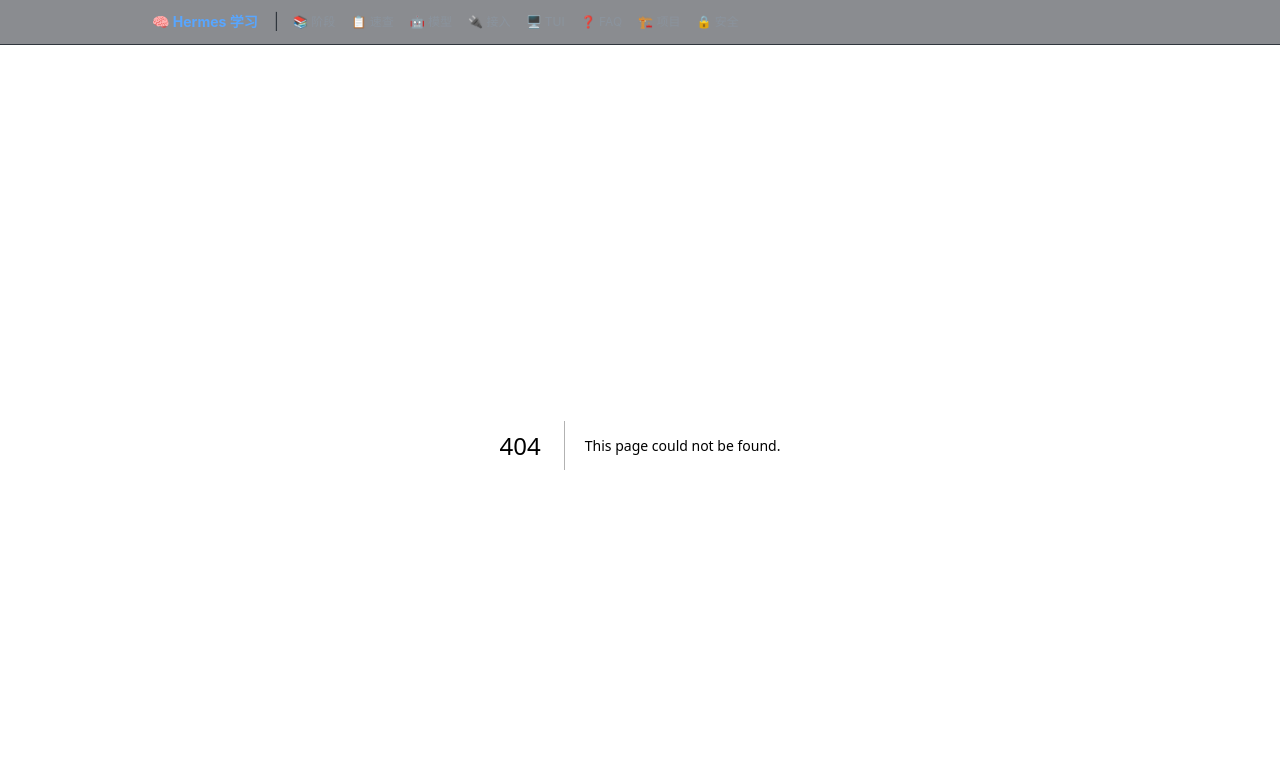
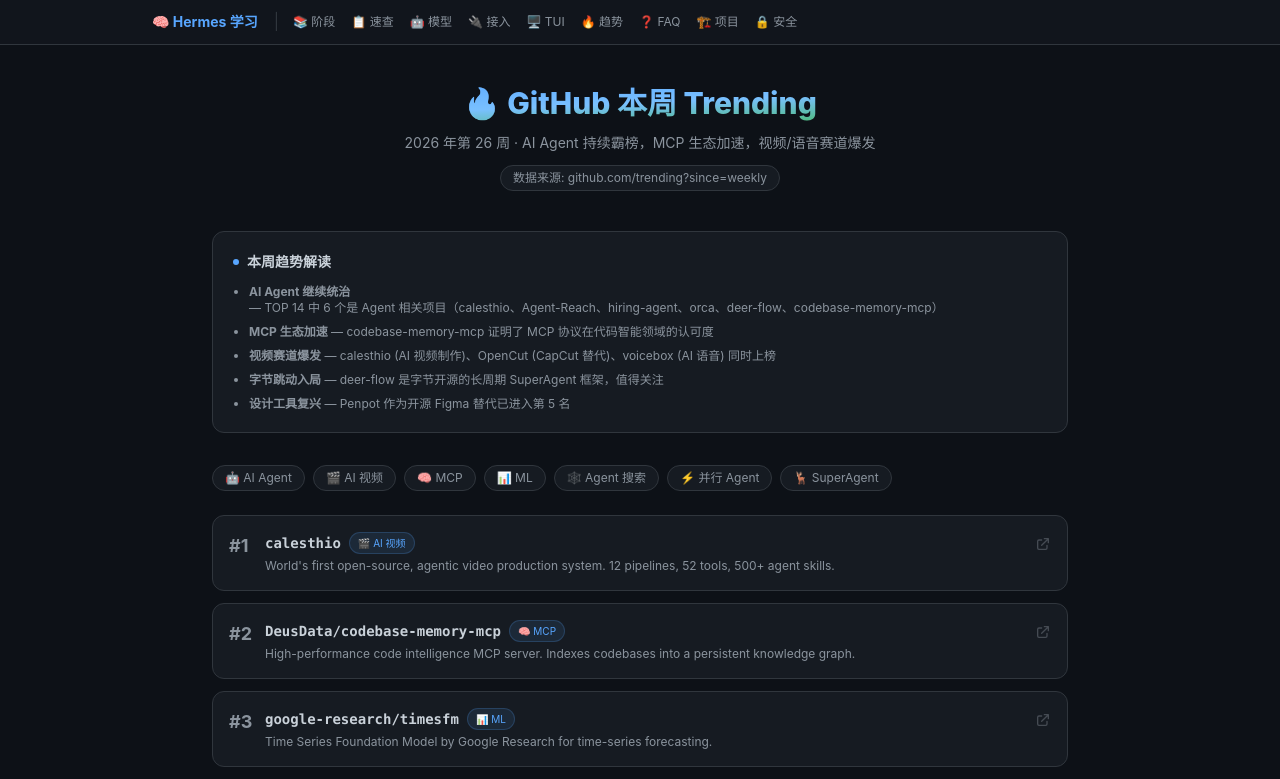
Before and after one commit to dao-ai/hermes-learning, a Next.js app: page /trending in a window 1280 px wide. Before the commit this address had no page. Shown: the top 779 px of the page. Built offline with nearby package versions, Linux system fonts and the light colour scheme.

Commit message:
add: GitHub trending weekly page (2026 W26)

```diff
--- a/src/app/page.tsx
+++ b/src/app/page.tsx
@@ -8,6 +8,7 @@
   { href: "/providers", icon: "🔌", title: "Provider 配置", desc: "12 个提供商接入步骤" },
   { href: "/tui", icon: "🖥️", title: "TUI 终端 UI", desc: "Ink (React) 全功能终端界面" },
   { href: "/faq", icon: "❓", title: "常见问题", desc: "7 个高频问题及解决方案" },
+  { href: "/trending", icon: "🔥", title: "GitHub 趋势", desc: "每周开源项目排行榜" },
   { href: "/projects", icon: "🏗️", title: "实操项目", desc: "每阶段一个实战练习" },
   { href: "/security", icon: "🔒", title: "安全与隐私", desc: "审批模式、密钥管理、PII" },
 ];
--- /dev/null
+++ b/src/app/trending/page.tsx
@@ -0,0 +1,120 @@
+export default function TrendingPage() {
+  const repos = [
+    { rank: 1, name: "calesthio", desc: "World's first open-source, agentic video production system. 12 pipelines, 52 tools, 500+ agent skills.", tag: "🎬 AI 视频", url: "https://github.com/sponsors/calesthio" },
+    { rank: 2, name: "DeusData/codebase-memory-mcp", desc: "High-performance code intelligence MCP server. Indexes codebases into a persistent knowledge graph.", tag: "🧠 MCP", url: "https://github.com/DeusData/codebase-memory-mcp" },
+    { rank: 3, name: "google-research/timesfm", desc: "Time Series Foundation Model by Google Research for time-series forecasting.", tag: "📊 ML", url: "https://github.com/google-research/timesfm" },
+    { rank: 4, name: "koala73/worldmonitor", desc: "Real-time global intelligence dashboard. AI-powered news aggregation & geopolitical monitoring.", tag: "🌍 监控", url: "https://github.com/koala73/worldmonitor" },
+    { rank: 5, name: "penpot/penpot", desc: "Open-source design tool for design and code collaboration.", tag: "🎨 设计", url: "https://github.com/penpot/penpot" },
+    { rank: 6, name: "jamiepine/voicebox", desc: "Open-source AI voice studio. Clone, dictate, create.", tag: "🎤 语音", url: "https://github.com/jamiepine/voicebox" },
+    { rank: 7, name: "Panniantong/Agent-Reach", desc: "Give your AI agent eyes to see the entire internet. Search X, Reddit, YouTube, GitHub, B站, 小红书.", tag: "🕸️ Agent 搜索", url: "https://github.com/Panniantong/Agent-Reach" },
+    { rank: 8, name: "OpenCut-app/OpenCut", desc: "The open-source CapCut alternative.", tag: "✂️ 视频编辑", url: "https://github.com/OpenCut-app/OpenCut" },
+    { rank: 9, name: "interviewstreet/hiring-agent", desc: "AI agent to evaluate and score resumes.", tag: "🤖 HR Agent", url: "https://github.com/interviewstreet/hiring-agent" },
+    { rank: 10, name: "stablyai/orca", desc: "ADE for working with a fleet of parallel agents. Run any coding agent with your own subscription.", tag: "⚡ 并行 Agent", url: "https://github.com/stablyai/orca" },
+    { rank: 11, name: "n0-computer/iroh", desc: "IP addresses break, dial keys instead. Modular networking stack in Rust.", tag: "🦀 Rust", url: "https://github.com/n0-computer/iroh" },
+    { rank: 12, name: "Kong/insomnia", desc: "Open-source cross-platform API client for GraphQL, REST, WebSockets, SSE and gRPC.", tag: "🔌 API 工具", url: "https://github.com/Kong/insomnia" },
+    { rank: 13, name: "makeplane/plane", desc: "Open-source Jira, Linear, Monday, and ClickUp alternative.", tag: "📋 项目管理", url: "https://github.com/makeplane/plane" },
+    { rank: 14, name: "bytedance/deer-flow", desc: "Open-source long-horizon SuperAgent harness that researches, codes, and creates.", tag: "🦌 SuperAgent", url: "https://github.com/bytedance/deer-flow" },
+  ];
+
+  const tags = ["🤖 AI Agent", "🎬 AI 视频", "🧠 MCP", "📊 ML", "🕸️ Agent 搜索", "⚡ 并行 Agent", "🦌 SuperAgent"];
+
+  return (
+    <div className="max-w-4xl mx-auto px-5 pt-10 pb-20">
+      {/* Header */}
+      <div className="text-center mb-10">
+        <h1 className="text-3xl font-extrabold bg-gradient-to-br from-accent via-[#79c0ff] to-accent-2 bg-clip-text text-transparent mb-3">
+          🔥 GitHub 本周 Trending
+        </h1>
+        <p className="text-muted text-sm max-w-xl mx-auto">
+          2026 年第 26 周 · AI Agent 持续霸榜，MCP 生态加速，视频/语音赛道爆发
+        </p>
+        <span className="inline-block mt-3 bg-surface border border-border rounded-full px-3 py-1 text-xs text-muted">
+          数据来源: github.com/trending?since=weekly
+        </span>
+      </div>
+
+      {/* Weekly analysis */}
+      <section className="bg-surface border border-border rounded-xl p-5 mb-8">
+        <h2 className="text-sm font-semibold mb-3 flex items-center gap-2">
+          <span className="w-1.5 h-1.5 rounded-full bg-accent" />
+          本周趋势解读
+        </h2>
+        <ul className="text-xs text-muted space-y-2 ml-4 list-disc">
+          <li><strong className="text-text">AI Agent 继续统治</strong> — TOP 14 中 6 个是 Agent 相关项目（calesthio、Agent-Reach、hiring-agent、orca、deer-flow、codebase-memory-mcp）</li>
+          <li><strong className="text-text">MCP 生态加速</strong> — codebase-memory-mcp 证明了 MCP 协议在代码智能领域的认可度</li>
+          <li><strong className="text-text">视频赛道爆发</strong> — calesthio (AI 视频制作)、OpenCut (CapCut 替代)、voicebox (AI 语音) 同时上榜</li>
+          <li><strong className="text-text">字节跳动入局</strong> — deer-flow 是字节开源的长周期 SuperAgent 框架，值得关注</li>
+          <li><strong className="text-text">设计工具复兴</strong> — Penpot 作为开源 Figma 替代已进入第 5 名</li>
+        </ul>
+      </section>
+
+      {/* Tag cloud */}
+      <div className="flex flex-wrap gap-2 mb-6">
+        {tags.map((t) => (
+          <span key={t} className="bg-surface border border-border rounded-full px-3 py-1 text-xs text-muted">
+            {t}
+          </span>
+        ))}
+      </div>
+
+      {/* Repo list */}
+      <div className="space-y-3">
+        {repos.map((r) => (
+          <a
+            key={r.rank}
+            href={r.url}
+            target="_blank"
+            rel="noopener noreferrer"
+            className="block bg-surface border border-border rounded-xl p-4 hover:border-accent hover:shadow-lg hover:shadow-accent/5 transition-all group"
+          >
+            <div className="flex items-start gap-3">
+              <span className="text-lg font-bold text-muted group-hover:text-accent transition-colors min-w-[24px]">
+                #{r.rank}
+              </span>
+              <div className="min-w-0 flex-1">
+                <div className="flex items-center gap-2 flex-wrap">
+                  <span className="font-mono text-sm font-semibold text-text group-hover:text-accent transition-colors">
+                    {r.name}
+                  </span>
+                  <span className="bg-accent/10 text-accent text-[10px] px-2 py-0.5 rounded-full border border-accent/20">
+                    {r.tag}
+                  </span>
+                </div>
+                <p className="text-xs text-muted mt-1 line-clamp-2">{r.desc}</p>
+              </div>
+              <svg className="w-4 h-4 text-muted/40 group-hover:text-accent/60 transition-colors flex-shrink-0 mt-1" fill="none" viewBox="0 0 24 24" stroke="currentColor" strokeWidth={2}>
+                <path strokeLinecap="round" strokeLinejoin="round" d="M10 6H6a2 2 0 00-2 2v10a2 2 0 002 2h10a2 2 0 002-2v-4M14 4h6m0 0v6m0-6L10 14" />
+              </svg>
+            </div>
+          </a>
+        ))}
+      </div>
+
+      {/* Featured projects */}
+      <section className="mt-10 bg-surface border border-border rounded-xl p-5">
+        <h2 className="text-sm font-semibold mb-3 flex items-center gap-2">
+          <span className="w-1.5 h-1.5 rounded-full bg-accent" />
+          与 Hermes 相关的项目
+        </h2>
+        <div className="grid grid-cols-1 sm:grid-cols-2 gap-3">
+          <div className="border border-border rounded-lg p-3">
+            <div className="font-mono text-xs font-semibold mb-1">codebase-memory-mcp</div>
+            <p className="text-xs text-muted">MCP 协议服务器，Hermes 原生支持 MCP，可用作 Hermes 的代码知识库工具</p>
+          </div>
+          <div className="border border-border rounded-lg p-3">
+            <div className="font-mono text-xs font-semibold mb-1">bytedance/deer-flow</div>
+            <p className="text-xs text-muted">SuperAgent 框架，与 Hermes 的 subagent + skill 回路有相似设计理念</p>
+          </div>
+          <div className="border border-border rounded-lg p-3">
+            <div className="font-mono text-xs font-semibold mb-1">Agent-Reach</div>
+            <p className="text-xs text-muted">全平台搜索能力，可以作为 Hermes 的自定义工具集成</p>
+          </div>
+          <div className="border border-border rounded-lg p-3">
+            <div className="font-mono text-xs font-semibold mb-1">stablyai/orca</div>
+            <p className="text-xs text-muted">并行 Agent 集群，概念上与 Hermes 的 subagent 并行能力类似</p>
+          </div>
+        </div>
+      </section>
+    </div>
+  );
+}
--- a/src/components/Navbar.tsx
+++ b/src/components/Navbar.tsx
@@ -6,6 +6,7 @@
   { href: "/models", label: "🤖 模型" },
   { href: "/providers", label: "🔌 接入" },
   { href: "/tui", label: "🖥️ TUI" },
+  { href: "/trending", label: "🔥 趋势" },
   { href: "/faq", label: "❓ FAQ" },
   { href: "/projects", label: "🏗️ 项目" },
   { href: "/security", label: "🔒 安全" },
```
